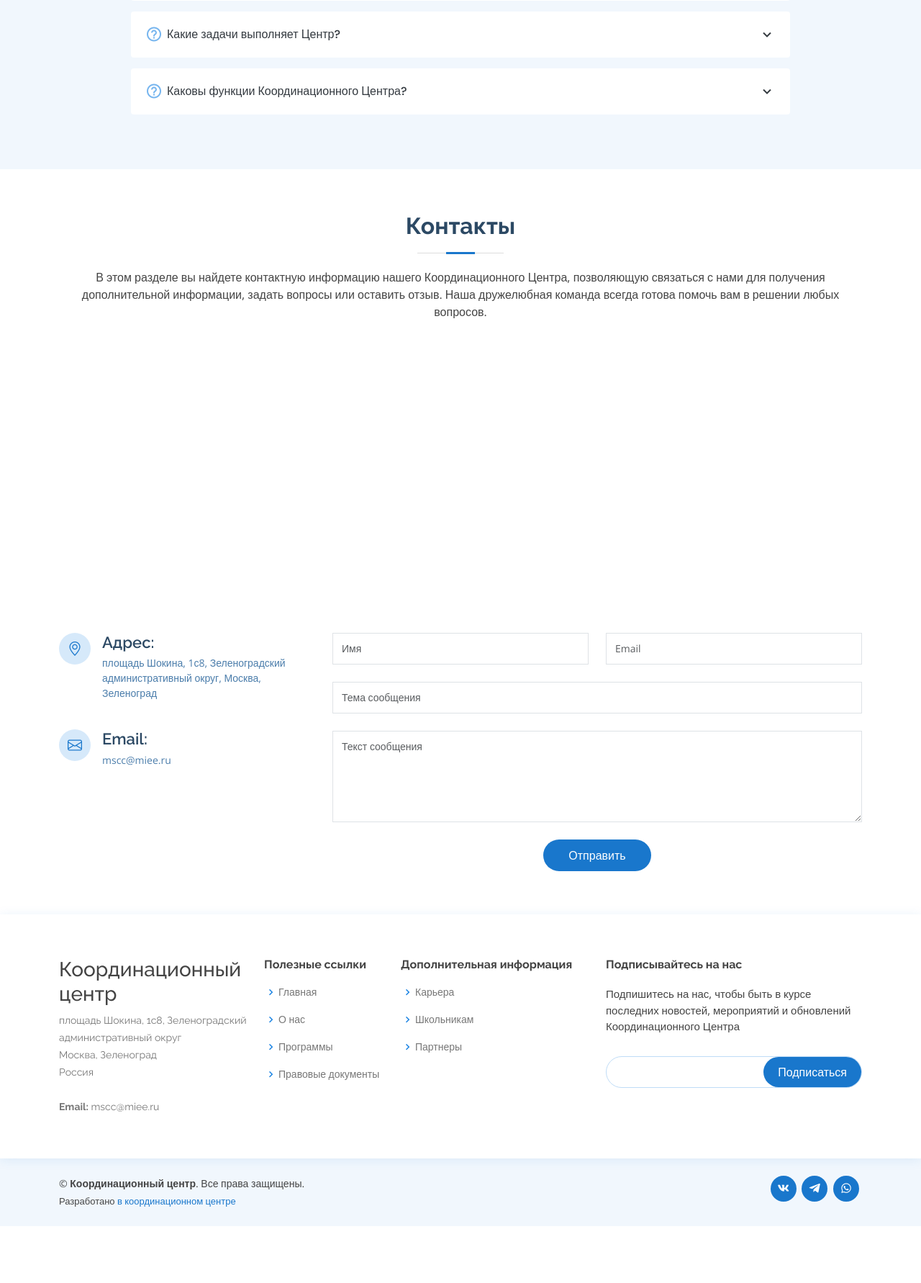
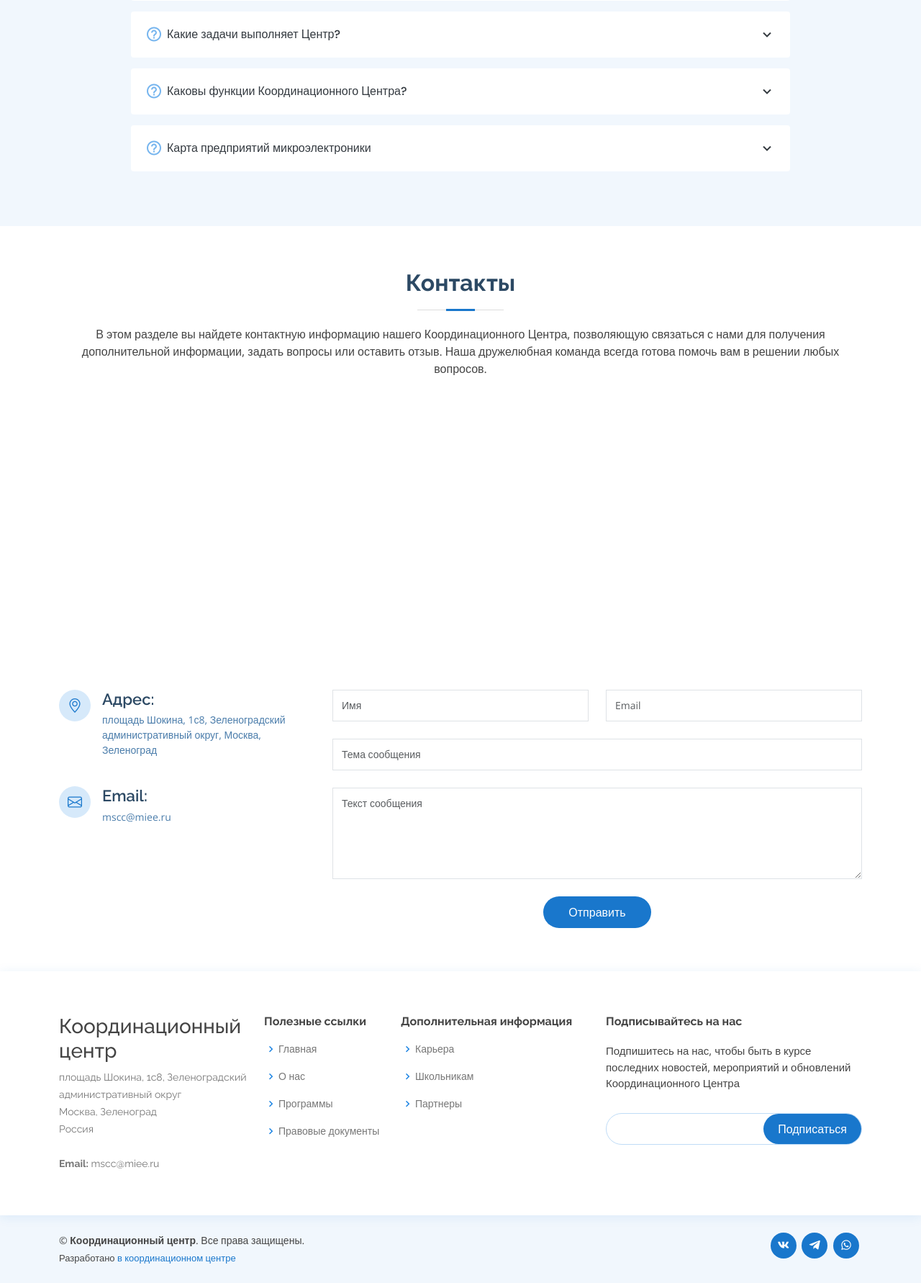
Before and after one commit to AardSkelige/coordination.center, a Django app: page / in a window 1280 px wide. Shown: the part 2325-4107 px from the top of the page at 72% size. Before the commit the page ends 4028 px from the top, so only its background shows below. Run offline with Django 4.2, Linux system fonts and the light colour scheme; some libraries are stand-ins or nearby versions.

Commit message:
add facility map

```diff
--- a/coordination_centre/templates/index.html
+++ b/coordination_centre/templates/index.html
@@ -261,6 +261,15 @@
                 </p>
               </div>
             </li>
+
+            <li data-aos="fade-up" data-aos-delay="300">
+              <i class="bx bx-help-circle icon-help"></i> <a data-bs-toggle="collapse" data-bs-target="#faq-list-4" class="collapsed">Карта предприятий микроэлектроники<i class="bx bx-chevron-down icon-show"></i><i class="bx bx-chevron-up icon-close"></i></a>
+              <div id="faq-list-4" class="collapse" data-bs-parent=".faq-list">
+                <p>
+                  <iframe src="https://yandex.ru/map-widget/v1/?um=constructor%3Af80cfa03dc0054bdb876447a0b83c9ccbb29350cbdeb2853f63b4060c9151b3f&amp;source=constructor" width="100%" height="400" frameborder="0"></iframe>
+                </p>
+              </div>
+            </li>
           </ul>
         </div>
 
```
